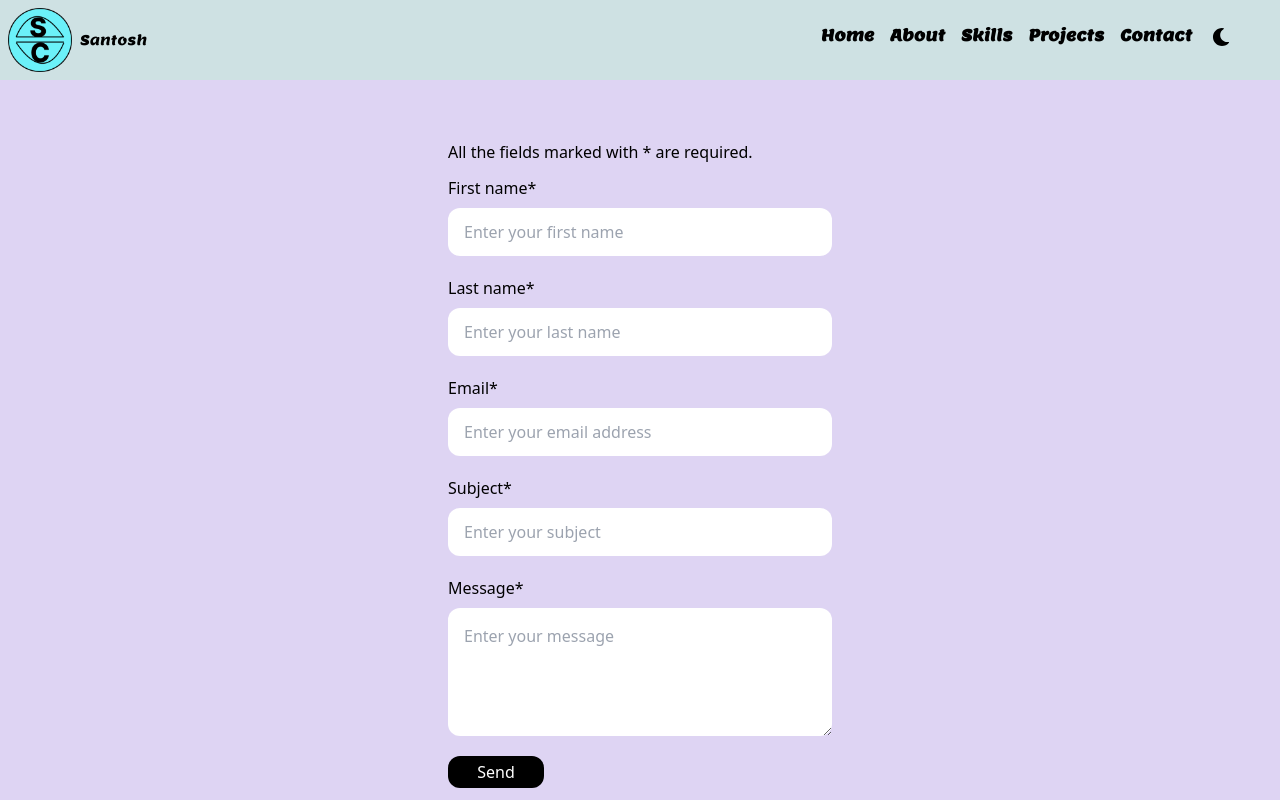
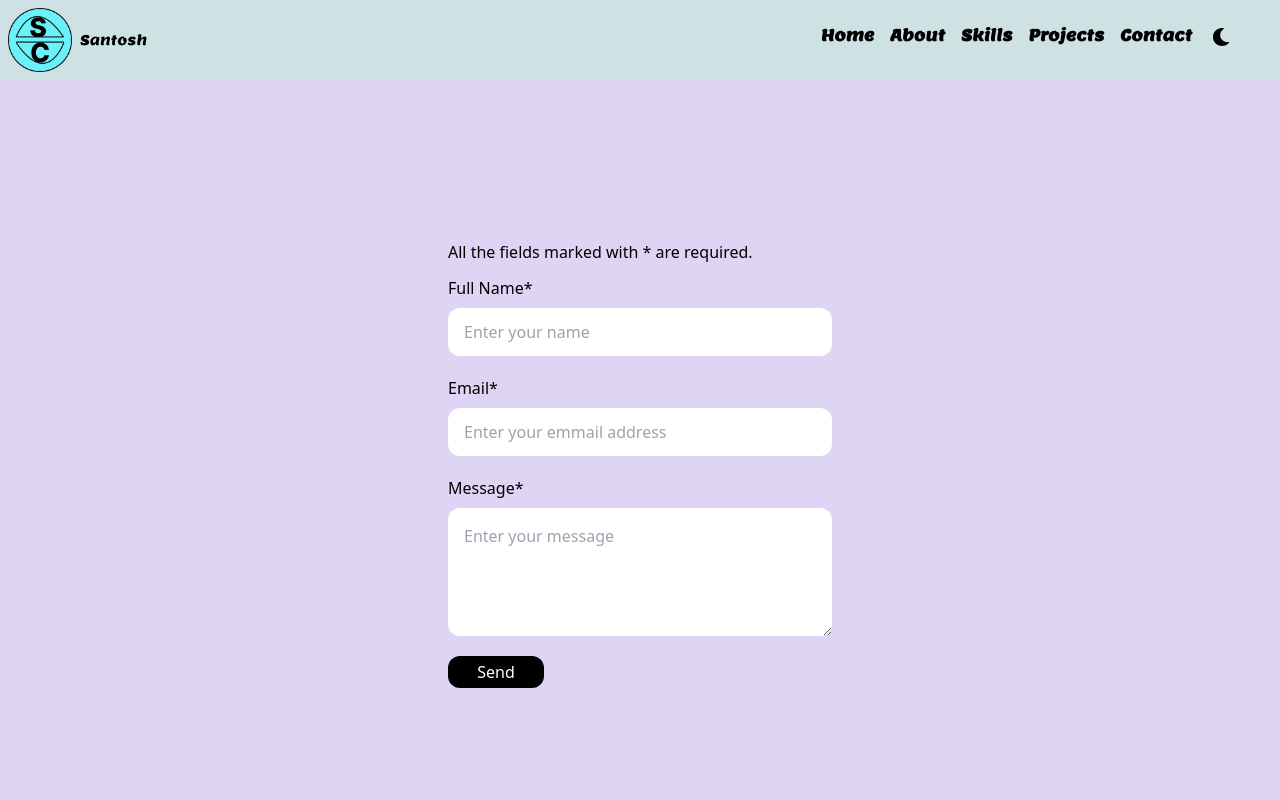
Before and after one commit to SantoshChapagai/My-Portfolio, a Next.js app: page /contact in a window 1280 px wide. Shown: the top 800 px of the page. Built offline with nearby package versions, Linux system fonts and the light colour scheme.

Commit message:
integrate email js to send the email from the contact form

```diff
--- a/app/contact/page.tsx
+++ b/app/contact/page.tsx
@@ -1,14 +1,15 @@
 "use client"
 import React, { useState } from 'react';
+import emailjs from '@emailjs/browser';
+
 
 const Contact = () => {
-  const [submit, setSubmit] = useState(false);
   const [formData, setFormData] = useState({
-    fname: '',
-    lname: '',
-    subject: '',
+    name: '',
+    email: '',
     message: ''
   });
+
 
   const handleChange = (e: any) => {
     const { id, value } = e.target;
@@ -18,45 +19,47 @@ const Contact = () => {
     }));
   };
 
-  const handleSubmit = (e: any) => {
-    e.preventDefault();
-    setSubmit(true);
-    setTimeout(() => {
-      setSubmit(false);
-      setFormData({
-        fname: '',
-        lname: '',
-        subject: '',
-        message: ''
-      });
-    }, 3000);
-  };
+const handleSendEmail = (e:any)=>{
+  e.preventDefault();
+
+  const params = {
+    from_name: formData.name,
+    from_email: formData.email,
+    to_name: "santosh",
+    message: formData.message
+  }
+
+  const serviceId= "service_afabo32";
+  const templateId="template_hbo443r";
+  const publicKey = "HxSlQ3yJ7igyb1-WO"
+
+  emailjs.send(serviceId, templateId, params, publicKey)
+  .then(()=>{
+    alert("Thanks for reaching out, will get back to you very soon")
+    setFormData({
+      name:"",
+      email:"",
+      message:""
+    })
+  })
+  .catch(()=>{
+   alert("There is problem sending your email, try sending email at santoshchapagai100@gmail.com")
+  })
+}
 
   return (
     <div className='min-h-screen pt-32 overflow-hidden flex justify-center items-center text-primary'>
       <div>
         <p>All the fields marked with * are required.</p>
-        <form onSubmit={handleSubmit}>
+        <form onSubmit={handleSendEmail}>
           <div className='flex flex-col mb-5 mt-3'>
-            <label htmlFor="fname">First name*</label>
+            <label htmlFor="name">Full Name*</label>
             <input
               className='lg:w-96 md:w-84 h-12 rounded-xl p-4 mt-2 text-black'
               type="text"
-              id="fname"
-              placeholder='Enter your first name'
-              value={formData.fname}
-              onChange={handleChange}
-              required
-            />
-          </div>
-          <div className='flex flex-col mb-5'>
-            <label htmlFor="lname">Last name*</label>
-            <input
-              className='lg:w-96 md:w-84 h-12 rounded-xl p-4 mt-2 text-black'
-              type="text"
-              id="lname"
-              placeholder='Enter your last name'
-              value={formData.lname}
+              id="name"
+              placeholder='Enter your name'
+              value={formData.name}
               onChange={handleChange}
               required
             />
@@ -65,22 +68,10 @@ const Contact = () => {
             <label htmlFor="email">Email*</label>
             <input
               className='lg:w-96 md:w-84 h-12 rounded-xl p-4 mt-2 text-black'
-              type="email"
+              type="text"
               id="email"
-              placeholder='Enter your email address'
-              value={formData.lname}
-              onChange={handleChange}
-              required
-            />
-          </div>
-          <div className='flex flex-col mb-5'>
-            <label htmlFor="subject">Subject*</label>
-            <input
-              className='lg:w-96 md:w-84 h-12 rounded-xl p-4 mt-2 text-black'
-              type="text"
-              id="subject"
-              placeholder='Enter your subject'
-              value={formData.subject}
+              placeholder='Enter your emmail address'
+              value={formData.email}
               onChange={handleChange}
               required
             />
@@ -100,7 +91,6 @@ const Contact = () => {
             <button type='submit'>Send</button>
           </div>
         </form>
-        {submit && (<p>Message Sent successfully!</p>)}
       </div>
     </div>
   );
--- a/package.json
+++ b/package.json
@@ -9,6 +9,8 @@
     "lint": "next lint"
   },
   "dependencies": {
+    "@emailjs/browser": "^4.3.3",
+    "axios": "^1.7.2",
     "emailjs-com": "^3.2.0",
     "next": "14.0.4",
     "next-navigation": "^1.0.6",
```
Also changed, not shown: 1 other file (tests, documents, lock files or other folders).
